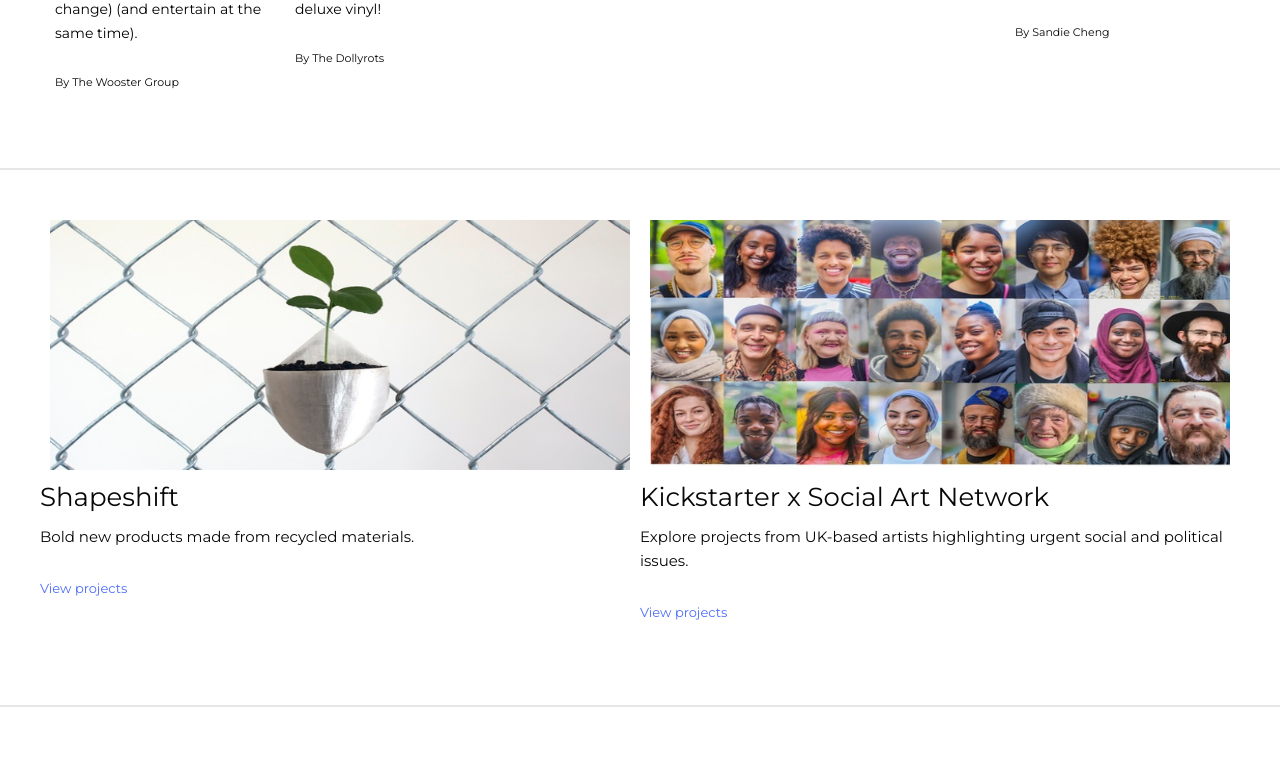
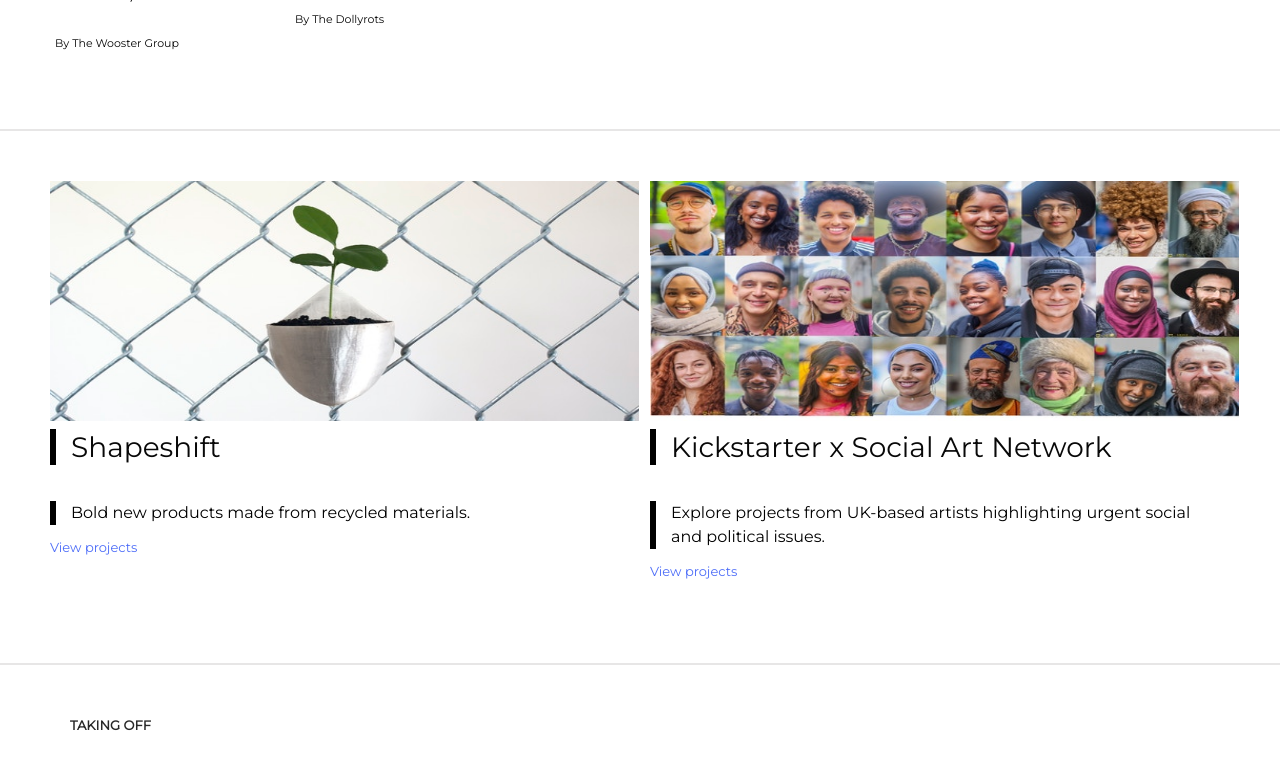
Before and after one commit to chingu-voyages/v11-solo-NishaVijai, a React (Create React App) app in the folder k-app/: page / in a window 1280 px wide. Shown: the part 1500-2260 px from the top of the page. Built offline with nearby package versions, Linux system fonts and the light colour scheme.

Commit message:
UPDATE COMPONENTS DESIGN
Add updated components design

```diff
--- a/k-app/src/assets/components/Design.js
+++ b/k-app/src/assets/components/Design.js
@@ -11,30 +11,6 @@ export class Design extends React.Component {
 
 				<div className="design-text-container">
 					<div className="design-text">
-						{/* <div className="padding-l border-l bg-green">
-							<a
-								className="design-link left-line"
-								href="https://thecreativeindependent.com/guides/how-to-begin-designing-for-diversity/?ref=section-homepage-promo-designing-for-diversity"
-								target="_blank"
-								rel="noopener  noreferrer"
-							>
-								<img className="left-image" src={require('../images/1-Hero.png')} alt="" /> <br />
-								Designing for diversity
-							</a>
-
-							<a
-								className="link-no-underline left-line"
-								href="https://thecreativeindependent.com/guides/how-to-begin-designing-for-diversity/?ref=section-homepage-promo-designing-for-diversity"
-								target="_blank"
-								rel="noopener  noreferrer"
-							>
-								<br />
-								<p>
-									A guide to help you start building equitable products, services, and content,
-									written by Boyuan Gao and Jahan Mantin of Project Inkblot.
-								</p>
-							</a>
-						</div> */}
 						<a
 							className="design-link left-line"
 							href="https://thecreativeindependent.com/guides/how-to-begin-designing-for-diversity/?ref=section-homepage-promo-designing-for-diversity"
@@ -42,21 +18,30 @@ export class Design extends React.Component {
 							rel="noopener  noreferrer"
 						>
 							<img className="left-image" src={require('../images/1-Hero.png')} alt="" /> <br />
-							Designing for diversity
+							<div className="left-black-line-text">
+								<p className="green-underline">Designing for diversity</p>
+								<section>
+									<p className="link-no-underline t-p">
+										A guide to help you start building equitable products, services, and content,
+										written by Boyuan Gao and Jahan Mantin of Project Inkblot.
+									</p>
+								</section>
+							</div>
 						</a>
 
-						<a
-							className="link-no-underline left-line"
+						{/* <a
+							className="link-no-underline"
 							href="https://thecreativeindependent.com/guides/how-to-begin-designing-for-diversity/?ref=section-homepage-promo-designing-for-diversity"
 							target="_blank"
 							rel="noopener  noreferrer"
 						>
 							<br />
-							<p>
+							<p className="left-black-line-text">
 								A guide to help you start building equitable products, services, and content, written by
 								Boyuan Gao and Jahan Mantin of Project Inkblot.
 							</p>
-						</a>
+						</a> */}
+
 						<a
 							className="blue-link"
 							href="https://thecreativeindependent.com/guides/how-to-begin-designing-for-diversity/?ref=section-homepage-promo-designing-for-diversity"
@@ -64,19 +49,20 @@ export class Design extends React.Component {
 							rel="noopener  noreferrer"
 						>
 							<br />
-							Read on The Creative Independent
+							<p>Read on The Creative Independent</p>
 						</a>
 					</div>
 
 					<div className="design-text">
 						<a
-							className="design-link left-line"
+							className="design-link left-line new-flex"
 							href="https://podcast.kickstarter.com/?ref=section-homepage-promo-just-the-beginning"
 							target="_blank"
 							rel="noopener  noreferrer"
 						>
 							<img className="left-image" src={require('../images/design-1.jpg')} alt="" /> <br />
-							Just the Beginning
+							{/* <p className="thick-vert-line" /> */}
+							<p className="left-black-line-text">Just the Beginning</p>
 						</a>
 
 						<a
@@ -86,7 +72,7 @@ export class Design extends React.Component {
 							rel="noopener  noreferrer"
 						>
 							<br />
-							<p>
+							<p className="left-black-line-text">
 								Our new podcast features stories about how independent creators bring their ideas to
 								life. Listen to the first season now.
 							</p>
@@ -98,7 +84,7 @@ export class Design extends React.Component {
 							rel="noopener  noreferrer"
 						>
 							<br />
-							Listen and subscribe
+							<p>Listen and subscribe</p>
 						</a>
 					</div>
 				</div>
--- a/k-app/src/assets/components/Shapeshift.js
+++ b/k-app/src/assets/components/Shapeshift.js
@@ -17,7 +17,7 @@ export class Shapeshift extends React.Component {
 							rel="noopener  noreferrer"
 						>
 							<img className="left-image" src={require('../images/plant-recycle.jpg')} alt="" /> <br />
-							Shapeshift
+							<p className="left-black-line-text">Shapeshift</p>
 						</a>
 
 						<a
@@ -36,7 +36,7 @@ export class Shapeshift extends React.Component {
 							rel="noopener  noreferrer"
 						>
 							<br />
-							View projects
+							<p>View projects</p>
 						</a>
 					</div>
 
@@ -48,7 +48,7 @@ export class Shapeshift extends React.Component {
 							rel="noopener  noreferrer"
 						>
 							<img className="left-image" src={require('../images/smile-people.jpg')} alt="" /> <br />
-							Kickstarter x Social Art Network
+							<p className="left-black-line-text">Kickstarter x Social Art Network</p>
 						</a>
 
 						<a
@@ -69,7 +69,7 @@ export class Shapeshift extends React.Component {
 							rel="noopener  noreferrer"
 						>
 							<br />
-							View projects
+							<p>View projects</p>
 						</a>
 					</div>
 				</div>
--- a/k-app/src/assets/css/design.css
+++ b/k-app/src/assets/css/design.css
@@ -1,47 +1,75 @@
 .design-text-container {
     display: flex;
     justify-content: center;
-    padding: 50px 40px 80px 40px;
+    overflow: hidden;
+    padding: 50px 40px 50px 40px;
     text-align: start;
-}
-
-.design-link:hover {
-    color: #037362;
-    text-decoration: underline;
 }
 
 .design-text {
     overflow: hidden;
 }
 
-/* .padding-l {
-    padding-left: 1.8rem;
-}
-
-.border-l {
-    border-style: solid;
-    border-left-width: 6px;
-    border-left-color: black;
-}
-
-.bg-green {
-    border-color: #037362;
-} */
-
-.design-text img {
-    height: 250px;
-    width: 580px;
+.design-text-container img {
+    height: 240px;
+    width: 589px;
 }
 
 .design-link {
-    font-size: 26px;
+    font-size: 28px;
     line-height: 36px;
-    /* border-left: 6px solid #000000;
-    height: 200px; */
+}
+
+/* working hover over image */
+.design-link:hover {
+    color: #037362;
+    text-decoration: underline;
+}
+
+.design-link div > p:hover {
+    /* color: #037362;
+    text-decoration: underline; */
+}
+
+div > p:hover {
+    /* color: #037362;
+    text-decoration: underline; */
+}
+
+.thick-vert-line {
+    /* border-left: 6px solid red;
+    height: 100px;
+    size: 1; */
+}
+
+/* working */
+.left-line p:nth-child(2) {
+    color: black;
+    /* background: red; */
+    text-decoration: none;
+}
+
+.left-line p {
+    border-left: 6px solid black;
+    margin-left: 10px;
+    padding: 0px 30px 0px 15px;
+}
+
+.new-flex {
+    /* display: grid;
+    grid-template-columns: 10px 1fr; */
+}
+
+.left-black-line-text {
+    padding-top: 10px;
+}
+
+.left-black-line-text p:nth-child(2) {
+    padding-top: 20px;
 }
 
 .link-no-underline {
-    font-size: 15px;
+    font-size: 16px;
     line-height: 24px;
 }
 
@@ -50,16 +78,45 @@
     text-decoration: none;
 }
 
-.link-no-underline p {
-    padding: 10px 0 0 0;
-}
-
 .blue-link {
     color: #4C6CF8;
     font-size: 13px;
-    line-height: 26px;
+    line-height: 28px;
 }
 
 .blue-link:hover {
     text-decoration: underline;
 }
+
+.blue-link p {
+    padding-left: 10px;
+    margin-top: -20px;
+}
+
+
+/* test hover */
+/* a:nth-child(2) {
+    color: red;
+} */
+
+/* working - choosing the first child under a */
+a:first-child:hover {
+    /* color: red; */
+}
+
+/* working to hover over p */
+p:first-child:hover {
+    /* color: #037362;
+    text-decoration: underline; */
+}
+
+/* a:nth-child(2):hover {
+    color: #037362;
+    text-decoration: underline;
+} */
+
+/* a:first-child:hover {
+    color: #037362;
+    text-decoration: underline;
+} */
+/* test hover ends */
--- a/k-app/src/assets/css/linksHeader.css
+++ b/k-app/src/assets/css/linksHeader.css
@@ -1,6 +1,6 @@
 .link-header-text {
-    font-size: 14px;
-    line-height: 22px;
+    font-size: 16px;
+    line-height: 24px;
     padding: 20px 40px;
     text-align: center;
 }
@@ -8,9 +8,13 @@
 
 .link-header-text a:hover {
     color: #037362;
-    text-decoration: underline;
+    /* text-decoration: underline; */
+    /* border-bottom: 2px solid #037362; */
+
+    box-shadow: inset 0 -2px 0 white, inset 0 -4px 0 #037362;
+    /* padding: 5px; */
 }
 
 .link-header-text a {
-    padding-right: 20px;
+    /* padding-right: 20px; */
 }
```
